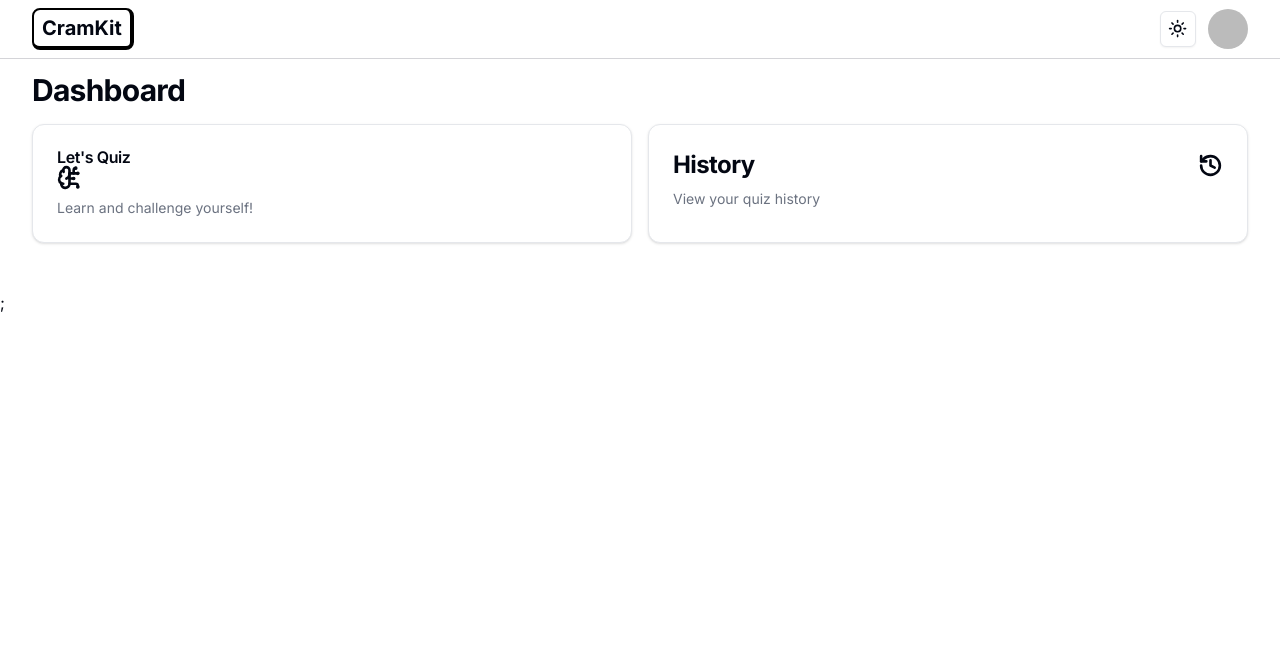
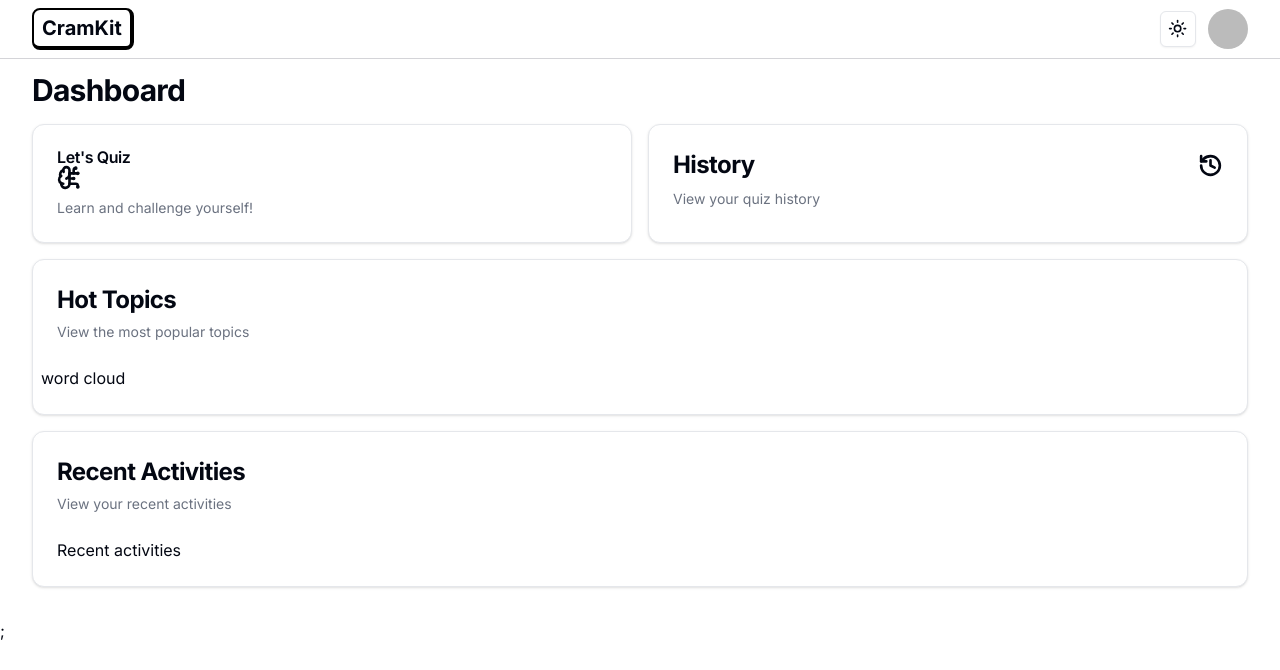
Before and after one commit to ArshS1/CramKit, a Next.js app: page /dashboard in a window 1280 px wide. Shown: the top 670 px of the page. Built offline with nearby package versions, Linux system fonts and the light colour scheme; no server answers; sample sign-in values are in the browser's storage.

Commit message:
finish layout + routing for dashboard page

```diff
--- /dev/null
+++ b/src/app/dashboard/HotTopicsCard.tsx
@@ -0,0 +1,20 @@
+import { Card, CardContent, CardDescription, CardHeader, CardTitle } from '@/components/ui/card'
+import React from 'react'
+
+type Props = {}
+
+const HotTopicsCard = (props: Props) => {
+  return (
+    <Card className='col-span-4'>
+        <CardHeader>
+            <CardTitle className='text-2xl font-bold'>Hot Topics</CardTitle>
+            <CardDescription>View the most popular topics</CardDescription>
+        </CardHeader>
+        <CardContent className='pl-2'>
+            <p>word cloud</p>
+        </CardContent>
+    </Card>
+  )
+}
+
+export default HotTopicsCard
--- /dev/null
+++ b/src/app/dashboard/RecentActivities.tsx
@@ -0,0 +1,26 @@
+import {
+  Card,
+  CardContent,
+  CardDescription,
+  CardHeader,
+  CardTitle,
+} from "@/components/ui/card";
+import React from "react";
+
+type Props = {};
+
+const RecentActivities = (props: Props) => {
+  return (
+    <Card className="col-span-4 lg:col-span-4">
+      <CardHeader>
+        <CardTitle className="text-2xl font-bold">Recent Activities</CardTitle>
+        <CardDescription>View your recent activities</CardDescription>
+      </CardHeader>
+      <CardContent className="max-h-[580px] overflow-scroll">
+        <p>Recent activities</p>
+      </CardContent>
+    </Card>
+  );
+};
+
+export default RecentActivities;
--- a/src/app/dashboard/page.tsx
+++ b/src/app/dashboard/page.tsx
@@ -3,6 +3,8 @@ import QuizMeCard from "@/components/dashboard/QuizMeCard";
 import { getAuthSession } from "@/lib/nextauth";
 import { redirect } from "next/navigation";
 import React from "react";
+import HotTopicsCard from "./HotTopicsCard";
+import RecentActivities from "./RecentActivities";
 
 type Props = {};
 
@@ -30,7 +32,8 @@ const Dashboard = async (props: Props) => {
         </div>
 
         <div className="grid gap-4 mt-4 md:grid-cols-2">
-
+            <HotTopicsCard />
+            <RecentActivities />
         </div>
 
     </main>
```
